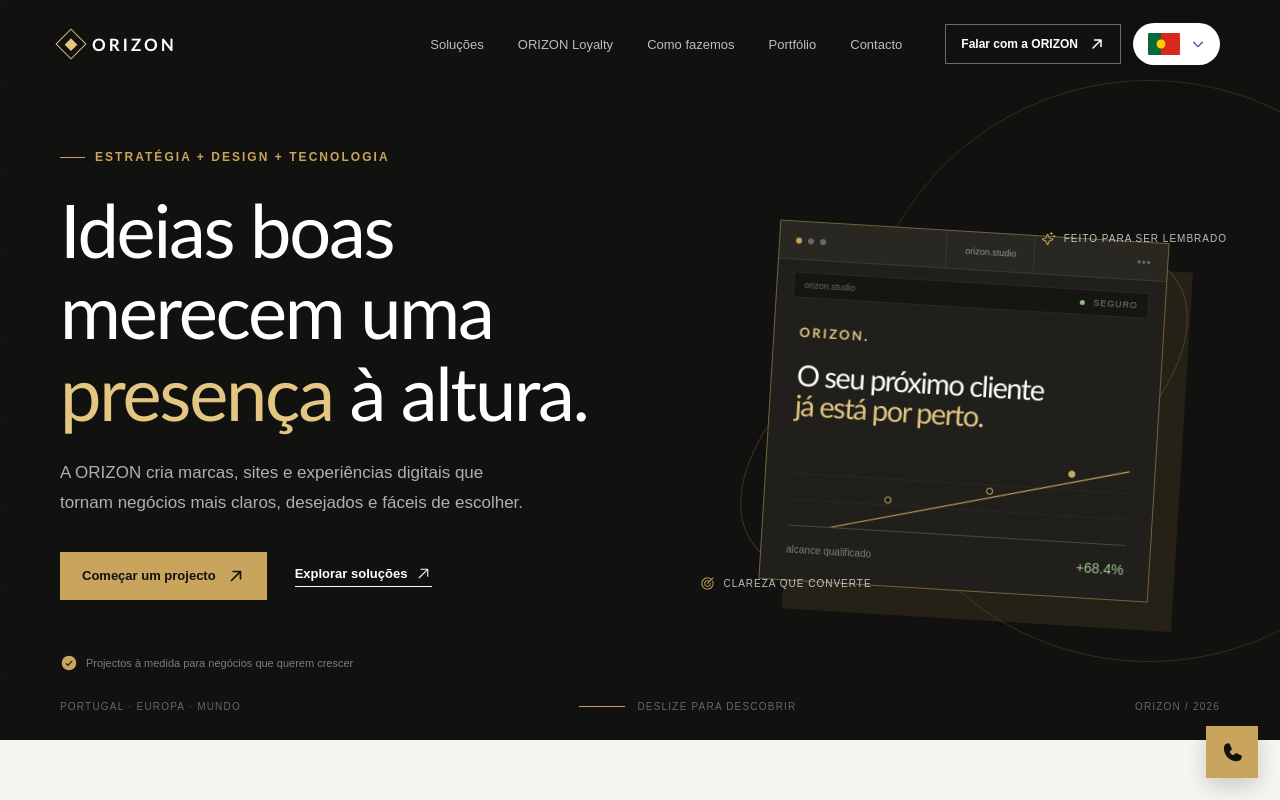
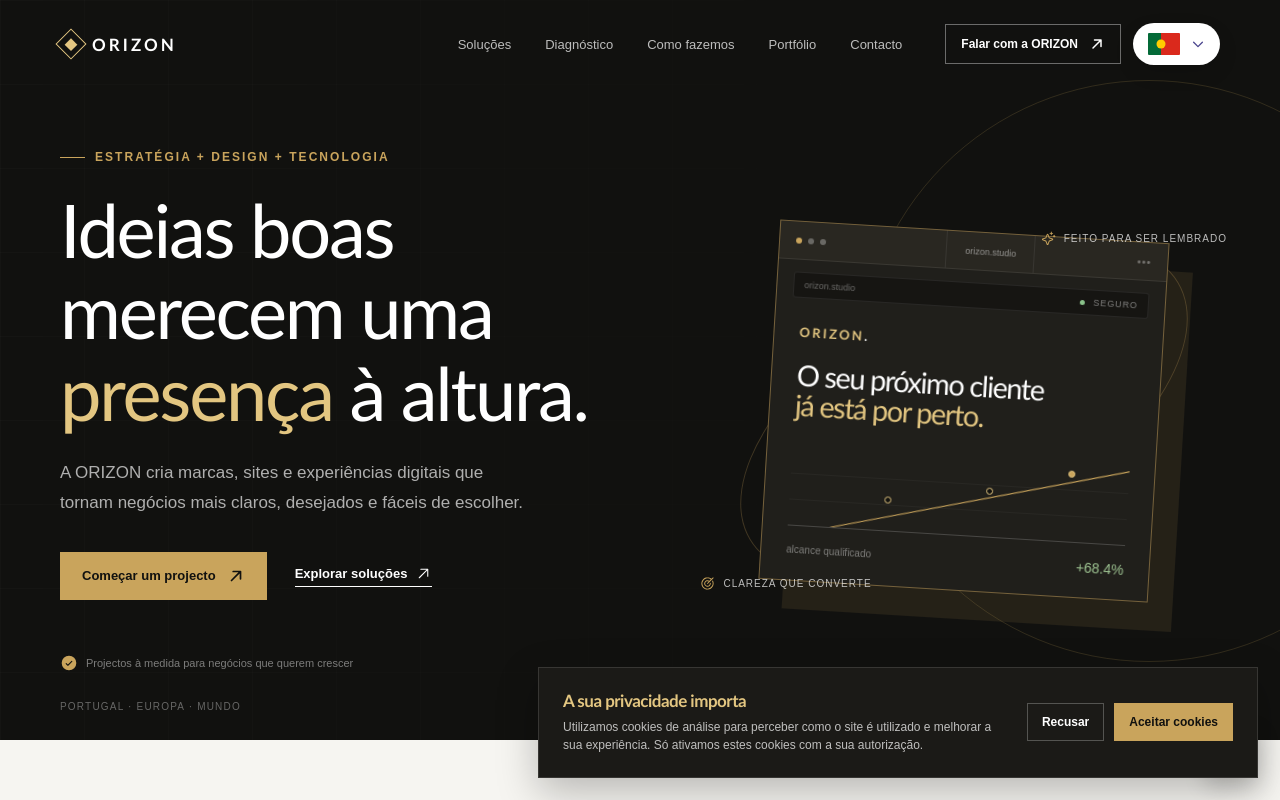
Before and after one commit to guilhermeLira10/orizon, a React (Vite) app: page / in a window 1280 px wide. Shown: the top 800 px of the page. Built offline with nearby package versions, Linux system fonts and the light colour scheme.

Commit message:
removendo crm

```diff
--- a/src/App.css
+++ b/src/App.css
@@ -316,7 +316,7 @@
 }
 .dashboard-top,
 .dashboard-footer,
-.loyalty-panel-head {
+.diagnostic-panel-head {
   display: flex;
   justify-content: space-between;
   align-items: center;
@@ -528,7 +528,7 @@
 }
 .intro h2,
 .section-heading h2,
-.loyalty-copy h2,
+.diagnostic-copy h2,
 .faq h2,
 .contact-copy h2 {
   margin-bottom: 24px;
@@ -549,7 +549,7 @@
 }
 .services,
 .faq,
-.loyalty-section,
+.diagnostic-section,
 .process,
 .contact-section,
 .site-footer {
@@ -629,35 +629,35 @@
   bottom: 23px;
   color: var(--gold);
 }
-.loyalty-section,
+.diagnostic-section,
 .contact-section {
   color: #fff;
   background: var(--ink-soft);
 }
-.loyalty-grid,
+.diagnostic-grid,
 .contact-grid {
   display: grid;
   grid-template-columns: 1fr 1fr;
   gap: 90px;
   align-items: center;
 }
-.loyalty-copy h2 {
+.diagnostic-copy h2 {
   max-width: 570px;
 }
-.loyalty-copy p {
+.diagnostic-copy p {
   max-width: 480px;
   margin-bottom: 30px;
   color: #ffffff94;
   font-size: 16px;
   line-height: 1.75;
 }
-.loyalty-panel {
+.diagnostic-panel {
   padding: 23px;
   border: 1px solid #c9a45c7a;
   background: #25241f;
   box-shadow: 18px 18px #c9a45c1a;
 }
-.loyalty-panel-head {
+.diagnostic-panel-head {
   padding-bottom: 23px;
   border-bottom: 1px solid var(--line-light);
   color: #ffffffa3;
@@ -1150,6 +1150,65 @@
 .whatsapp-float:hover {
   transform: translateY(-4px);
 }
+.cookie-banner {
+  position: fixed;
+  z-index: 20;
+  right: 22px;
+  bottom: 22px;
+  display: flex;
+  align-items: center;
+  gap: 28px;
+  width: min(720px, calc(100% - 44px));
+  padding: 22px 24px;
+  border: 1px solid #ffffff1f;
+  color: #fff;
+  background: var(--ink-soft);
+  box-shadow: 0 14px 40px #00000040;
+}
+.cookie-banner-content {
+  flex: 1;
+}
+.cookie-banner h2 {
+  margin: 0 0 7px;
+  color: var(--gold-bright);
+  font: 600 17px var(--display);
+}
+.cookie-banner p {
+  max-width: 500px;
+  margin: 0;
+  color: #ffffffb8;
+  font-size: 12px;
+  line-height: 1.55;
+}
+.cookie-banner-actions {
+  display: flex;
+  flex-shrink: 0;
+  align-items: center;
+  gap: 10px;
+}
+.cookie-button {
+  padding: 11px 14px;
+  border: 1px solid transparent;
+  font-size: 12px;
+  font-weight: 700;
+  cursor: pointer;
+}
+.cookie-button-primary {
+  border-color: var(--gold);
+  color: var(--ink);
+  background: var(--gold);
+}
+.cookie-button-primary:hover {
+  background: var(--gold-bright);
+}
+.cookie-button-secondary {
+  border-color: #ffffff40;
+  color: #fff;
+  background: transparent;
+}
+.cookie-button-secondary:hover {
+  border-color: #fff;
+}
 @keyframes float {
   0%,
   100% {
@@ -1216,7 +1275,7 @@
     justify-content: center;
   }
   .intro-grid,
-  .loyalty-grid,
+  .diagnostic-grid,
   .portfolio-grid,
   .portfolio-results,
   .faq-grid,
@@ -1252,7 +1311,7 @@
   .service-card:nth-child(-n + 2) {
     border-bottom: 1px solid var(--line);
   }
-  .loyalty-panel {
+  .diagnostic-panel {
     box-shadow: 10px 10px #c9a45c1a;
   }
   .process-heading {
@@ -1316,7 +1375,7 @@
   .service-card:last-child {
     border-bottom: 0;
   }
-  .loyalty-panel {
+  .diagnostic-panel {
     padding: 17px;
   }
   .metric-bars {
@@ -1345,6 +1404,19 @@
   .social-link {
     justify-self: start;
   }
+  .cookie-banner {
+    right: 12px;
+    bottom: 12px;
+    display: block;
+    width: calc(100% - 24px);
+    padding: 18px;
+  }
+  .cookie-banner-actions {
+    margin-top: 16px;
+  }
+  .cookie-button {
+    flex: 1;
+  }
 }
 @media (prefers-reduced-motion: reduce) {
   *,
--- a/src/App.jsx
+++ b/src/App.jsx
@@ -4,7 +4,6 @@
   CaretDown,
   Check,
   CheckCircle,
-  EnvelopeSimple,
   InstagramLogo,
   List,
   MagicWand,
@@ -23,6 +22,31 @@
 import performanceBefore from "./assets/nathieli-performance-before.png";
 import performanceAfter from "./assets/nathieli-performance-after.png";
 import "./App.css";
+
+const analyticsId = "G-B5MFCFJ1SK";
+const cookieCopy = {
+  "pt-PT": {
+    title: "A sua privacidade importa",
+    text: "Utilizamos cookies de análise para perceber como o site é utilizado e melhorar a sua experiência. Só ativamos estes cookies com a sua autorização.",
+    accept: "Aceitar cookies",
+    reject: "Recusar",
+    label: "Aviso de cookies",
+  },
+  "pt-BR": {
+    title: "A sua privacidade importa",
+    text: "Utilizamos cookies de análise para entender como o site é usado e melhorar a sua experiência. Só ativamos esses cookies com a sua autorização.",
+    accept: "Aceitar cookies",
+    reject: "Recusar",
+    label: "Aviso de cookies",
+  },
+  en: {
+    title: "Your privacy matters",
+    text: "We use analytics cookies to understand how the site is used and improve your experience. These cookies are only activated with your permission.",
+    accept: "Accept cookies",
+    reject: "Decline",
+    label: "Cookie notice",
+  },
+};
 
 function Logo({ light = false, label }) {
   return (
@@ -90,7 +114,11 @@
   const [submitted, setSubmitted] = useState(false);
   const [sending, setSending] = useState(false);
   const [formError, setFormError] = useState("");
+  const [cookieConsent, setCookieConsent] = useState(() =>
+    window.localStorage.getItem("orizon-cookie-consent"),
+  );
   const t = translations[language];
+  const cookies = cookieCopy[language];
   const languagePickerRef = useRef(null);
   const selectedLanguage = languageOptions.find(
     (option) => option.value === language,
@@ -101,6 +129,39 @@
     document.documentElement.lang = language;
     window.localStorage.setItem("orizon-language", language);
   }, [language]);
+
+  useEffect(() => {
+    if (!cookieConsent) {
+      return;
+    }
+
+    const granted = cookieConsent === "accepted";
+    window.gtag("consent", "update", {
+      analytics_storage: granted ? "granted" : "denied",
+      ad_storage: granted ? "granted" : "denied",
+      ad_user_data: granted ? "granted" : "denied",
+      ad_personalization: granted ? "granted" : "denied",
+    });
+
+    if (!granted || document.querySelector("#orizon-analytics")) {
+      return;
+    }
+
+    const script = document.createElement("script");
+    script.id = "orizon-analytics";
+    script.async = true;
+    script.src = `https://www.googletagmanager.com/gtag/js?id=${analyticsId}`;
+    document.head.appendChild(script);
+    window.gtag("js", new Date());
+    window.gtag("config", analyticsId, {
+      anonymize_ip: true,
+    });
+  }, [cookieConsent]);
+
+  const saveCookieConsent = (value) => {
+    window.localStorage.setItem("orizon-cookie-consent", value);
+    setCookieConsent(value);
+  };
 
   useEffect(() => {
     const handlePointerDown = (event) => {
@@ -148,8 +209,8 @@
             <a href="#solucoes" onClick={closeMenu}>
               {t.nav.solutions}
             </a>
-            <a href="#orizon-loyalty" onClick={closeMenu}>
-              {t.nav.loyalty}
+            <a href="#diagnostico" onClick={closeMenu}>
+              {t.nav.diagnostic}
             </a>
             <a href="#processo" onClick={closeMenu}>
               {t.nav.process}
@@ -342,29 +403,29 @@
             </div>
           </div>
         </section>
-        <section className="loyalty-section section-space" id="orizon-loyalty">
-          <div className="container loyalty-grid">
-            <div className="loyalty-copy">
-              <SectionLabel>{t.loyalty.label}</SectionLabel>
-              <h2>{t.loyalty.title}</h2>
-              <p>{t.loyalty.text}</p>
+        <section className="diagnostic-section section-space" id="diagnostico">
+          <div className="container diagnostic-grid">
+            <div className="diagnostic-copy">
+              <SectionLabel>{t.diagnostic.label}</SectionLabel>
+              <h2>{t.diagnostic.title}</h2>
+              <p>{t.diagnostic.text}</p>
               <a className="button button-dark" href="#contato">
-                {t.loyalty.cta} <ArrowUpRight size={18} weight="bold" />
+                {t.diagnostic.cta} <ArrowUpRight size={18} weight="bold" />
               </a>
             </div>
-            <div className="loyalty-panel">
-              <div className="loyalty-panel-head">
+            <div className="diagnostic-panel">
+              <div className="diagnostic-panel-head">
                 <span>
-                  <span className="mini-mark" /> ORIZON / loyalty
+                  <span className="mini-mark" /> {t.diagnostic.panel}
                 </span>
                 <span className="panel-live">
-                  <span /> {t.loyalty.sample}
+                  <span /> {t.diagnostic.sample}
                 </span>
               </div>
               <div className="metric-main">
-                <span>{t.loyalty.metric}</span>
-                <strong>{t.loyalty.tailored}</strong>
-                <small>{t.loyalty.data}</small>
+                <span>{t.diagnostic.metric}</span>
+                <strong>{t.diagnostic.tailored}</strong>
+                <small>{t.diagnostic.data}</small>
               </div>
               <div className="metric-bars">
                 <i style={{ height: "46%" }} />
@@ -380,8 +441,8 @@
                   <MagicWand size={18} weight="fill" />
                 </div>
                 <div>
-                  <span>{t.loyalty.insightLabel}</span>
-                  <p>{t.loyalty.insight}</p>
+                  <span>{t.diagnostic.insightLabel}</span>
+                  <p>{t.diagnostic.insight}</p>
                 </div>
                 <ArrowUpRight size={17} />
               </div>
@@ -559,9 +620,6 @@
               <h2>{t.contact.title}</h2>
               <p>{t.contact.text}</p>
               <div className="contact-details">
-                <a href="mailto:Orizonloyalty@gmail.com">
-                  <EnvelopeSimple size={19} /> Orizonloyalty@gmail.com
-                </a>
                 <a href={whatsappUrl} target="_blank" rel="noreferrer">
                   <Phone size={19} /> +351 912 342 274
                 </a>
@@ -682,7 +740,7 @@
           <p>{t.footer.description}</p>
           <div className="footer-links">
             <a href="#solucoes">{t.nav.solutions}</a>
-            <a href="#orizon-loyalty">ORIZON Loyalty</a>
+            <a href="#diagnostico">{t.nav.diagnostic}</a>
             <a href="#portfolio">{t.nav.portfolio}</a>
             <a href="#contato">{t.nav.contact}</a>
           </div>
@@ -701,6 +759,34 @@
           <span>{t.footer.tagline}</span>
         </div>
       </footer>
+      {!cookieConsent && (
+        <aside
+          className="cookie-banner"
+          role="dialog"
+          aria-label={cookies.label}
+        >
+          <div className="cookie-banner-content">
+            <h2>{cookies.title}</h2>
+            <p>{cookies.text}</p>
+          </div>
+          <div className="cookie-banner-actions">
+            <button
+              className="cookie-button cookie-button-secondary"
+              type="button"
+              onClick={() => saveCookieConsent("rejected")}
+            >
+              {cookies.reject}
+            </button>
+            <button
+              className="cookie-button cookie-button-primary"
+              type="button"
+              onClick={() => saveCookieConsent("accepted")}
+            >
+              {cookies.accept}
+            </button>
+          </div>
+        </aside>
+      )}
       {selectedPerformance && (
         <div
           className="performance-lightbox"
--- a/src/data/siteContent.js
+++ b/src/data/siteContent.js
@@ -37,7 +37,7 @@
 export const faqs = [
   [
     "Vocês atendem empresas de qualquer segmento?",
-    "Sim. Atuamos com negócios locais, serviços e empresas em crescimento. Para restaurantes, também criamos experiências digitais e estratégias de recorrência mais específicas.",
+    "Sim. Atuamos com negócios locais, serviços e empresas em crescimento. Adaptamos a estratégia, a linguagem e a experiência ao contexto de cada marca.",
   ],
   [
     "Quanto tempo leva para colocar um site no ar?",
--- a/src/data/translations.jsx
+++ b/src/data/translations.jsx
@@ -17,7 +17,7 @@
   "pt-PT": {
     nav: {
       solutions: "Soluções",
-      loyalty: "ORIZON Loyalty",
+      diagnostic: "Diagnóstico",
       process: "Como fazemos",
       portfolio: "Portfólio",
       contact: "Contacto",
@@ -85,22 +85,23 @@
         ],
       ],
     },
-    loyalty: {
-      label: "UM PRODUTO ORIZON",
+    diagnostic: {
+      label: "UM PRIMEIRO PASSO",
       title: rich([
-        "O seu restaurante tem clientes.",
+        "Antes de criar mais.",
         br(),
-        emphasis("A ORIZON ajuda a fazê-los voltar."),
+        emphasis("Vamos descobrir o que realmente falta."),
       ]),
-      text: "O ORIZON Loyalty é a nossa plataforma de fidelização e inteligência para restaurantes. Transforma dados de consumo em relacionamento, campanhas e decisões mais inteligentes.",
-      cta: "Quero conhecer o produto",
-      sample: "amostra ilustrativa",
-      metric: "leitura de recorrência",
-      tailored: "à medida",
-      data: rich(["dados da sua operação ", span("num só lugar")]),
-      insightLabel: "ORIZON insight / exemplo",
+      text: "O Diagnóstico ORIZON é uma leitura estratégica da sua presença digital. Analisamos posicionamento, experiência e comunicação para transformar pontos soltos num plano claro de evolução.",
+      cta: "Quero o meu diagnóstico",
+      panel: "ORIZON / DIREÇÃO",
+      sample: "leitura estratégica",
+      metric: "mapa de oportunidades",
+      tailored: "clareza para avançar",
+      data: rich(["marca, site e comunicação ", span("sob a mesma direção")]),
+      insightLabel: "PRÓXIMO PASSO / PRIORIDADE",
       insight:
-        "Encontre clientes que estão a demorar mais a voltar e transforme esse sinal numa campanha de relacionamento.",
+        "Identificamos o ponto de maior impacto e organizamos um caminho prático para a sua marca avançar com intenção.",
     },
     process: {
       label: "COMO FAZEMOS",
@@ -129,7 +130,7 @@
       items: [
         [
           "Atendem empresas de qualquer segmento?",
-          "Sim. Actuamos com negócios locais, serviços e empresas em crescimento. Para restaurantes, também criamos experiências digitais e estratégias de recorrência mais específicas.",
+          "Sim. Actuamos com negócios locais, serviços e empresas em crescimento. Adaptamos a estratégia, a linguagem e a experiência ao contexto de cada marca.",
         ],
         [
           "Quanto tempo leva para colocar um site no ar?",
@@ -181,7 +182,7 @@
         "Site ou landing page",
         "Marca e identidade visual",
         "Marketing e tráfego pago",
-        "ORIZON Loyalty",
+        "Diagnóstico de presença digital",
       ],
     },
     footer: {
@@ -199,7 +200,7 @@
   "pt-BR": {
     nav: {
       solutions: "Soluções",
-      loyalty: "ORIZON Loyalty",
+      diagnostic: "Diagnóstico",
       process: "Como fazemos",
       portfolio: "Portfólio",
       contact: "Contato",
@@ -267,22 +268,23 @@
         ],
       ],
     },
-    loyalty: {
-      label: "UM PRODUTO ORIZON",
+    diagnostic: {
+      label: "UM PRIMEIRO PASSO",
       title: rich([
-        "Seu restaurante tem clientes.",
+        "Antes de criar mais.",
         br(),
-        emphasis("A ORIZON ajuda a fazer eles voltarem."),
+        emphasis("Vamos descobrir o que realmente falta."),
       ]),
-      text: "O ORIZON Loyalty é nossa plataforma de fidelização e inteligência para restaurantes. Ela transforma dados de consumo em relacionamento, campanhas e decisões mais inteligentes.",
-      cta: "Quero conhecer o produto",
-      sample: "amostra ilustrativa",
-      metric: "leitura de recorrência",
-      tailored: "sob medida",
-      data: rich(["dados da sua operação ", span("em um só lugar")]),
-      insightLabel: "ORIZON insight / exemplo",
+      text: "O Diagnóstico ORIZON é uma leitura estratégica da sua presença digital. Analisamos posicionamento, experiência e comunicação para transformar pontos soltos em um plano claro de evolução.",
+      cta: "Quero meu diagnóstico",
+      panel: "ORIZON / DIREÇÃO",
+      sample: "leitura estratégica",
+      metric: "mapa de oportunidades",
+      tailored: "clareza para avançar",
+      data: rich(["marca, site e comunicação ", span("sob a mesma direção")]),
+      insightLabel: "PRÓXIMO PASSO / PRIORIDADE",
       insight:
-        "Encontre clientes que estão demorando mais para voltar e transforme esse sinal em uma campanha de relacionamento.",
+        "Identificamos o ponto de maior impacto e organizamos um caminho prático para sua marca avançar com intenção.",
     },
     process: {
       label: "COMO FAZEMOS",
@@ -311,7 +313,7 @@
       items: [
         [
           "Vocês atendem empresas de qualquer segmento?",
-          "Sim. Atuamos com negócios locais, serviços e empresas em crescimento. Para restaurantes, também criamos experiências digitais e estratégias de recorrência mais específicas.",
+          "Sim. Atuamos com negócios locais, serviços e empresas em crescimento. Adaptamos a estratégia, a linguagem e a experiência ao contexto de cada marca.",
         ],
         [
           "Quanto tempo leva para colocar um site no ar?",
@@ -363,7 +365,7 @@
         "Site ou landing page",
         "Marca e identidade visual",
         "Marketing e tráfego pago",
-        "ORIZON Loyalty",
+        "Diagnóstico de presença digital",
       ],
     },
     footer: {
@@ -381,7 +383,7 @@
   en: {
     nav: {
       solutions: "Solutions",
-      loyalty: "ORIZON Loyalty",
+      diagnostic: "Digital audit",
       process: "Our process",
       portfolio: "Portfolio",
       contact: "Contact",
@@ -449,22 +451,26 @@
         ],
       ],
     },
-    loyalty: {
-      label: "AN ORIZON PRODUCT",
+    diagnostic: {
+      label: "A SMART FIRST STEP",
       title: rich([
-        "Your restaurant has customers.",
+        "Before creating more.",
         br(),
-        emphasis("ORIZON helps bring them back."),
+        emphasis("Let us uncover what is really missing."),
       ]),
-      text: "ORIZON Loyalty is our loyalty and intelligence platform for restaurants. It turns consumption data into relationships, campaigns and smarter decisions.",
-      cta: "Discover the product",
-      sample: "illustrative sample",
-      metric: "returning customer read",
-      tailored: "tailored",
-      data: rich(["your operation's data ", span("in one place")]),
-      insightLabel: "ORIZON insight / example",
+      text: "The ORIZON Digital Audit is a strategic review of your digital presence. We analyse positioning, experience and communication to turn disconnected efforts into a clear plan for progress.",
+      cta: "Request my audit",
+      panel: "ORIZON / DIRECTION",
+      sample: "strategic review",
+      metric: "opportunity map",
+      tailored: "clarity to move forward",
+      data: rich([
+        "brand, website and communication ",
+        span("moving in one direction"),
+      ]),
+      insightLabel: "NEXT STEP / PRIORITY",
       insight:
-        "Find customers taking longer to return and turn that signal into a relationship campaign.",
+        "We identify the highest-impact opportunity and organise a practical path for your brand to move forward with intention.",
     },
     process: {
       label: "OUR PROCESS",
@@ -490,7 +496,7 @@
       items: [
         [
           "Do you work with businesses in any industry?",
-          "Yes. We work with local businesses, services and growing companies. For restaurants, we also create more specific digital experiences and retention strategies.",
+          "Yes. We work with local businesses, services and growing companies. We adapt the strategy, language and experience to each brand's context.",
         ],
         [
           "How long does it take to launch a website?",
@@ -543,7 +549,7 @@
         "Website or landing page",
         "Brand and visual identity",
         "Marketing and paid media",
-        "ORIZON Loyalty",
+        "Digital presence audit",
       ],
     },
     footer: {
```
Also changed, not shown: index.html (+13 -0 lines), 2 other files (tests, documents, lock files or other folders).
